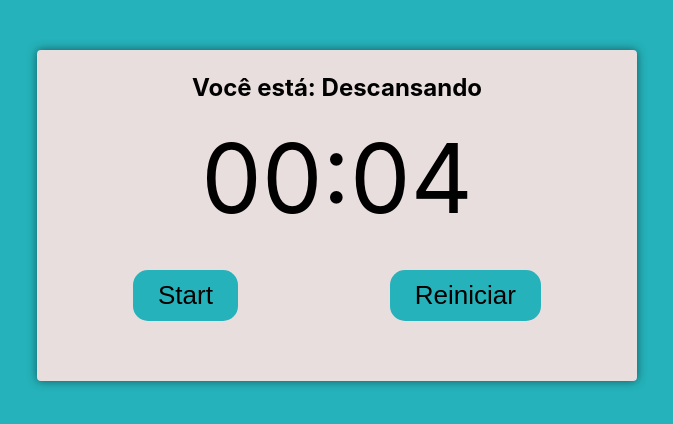
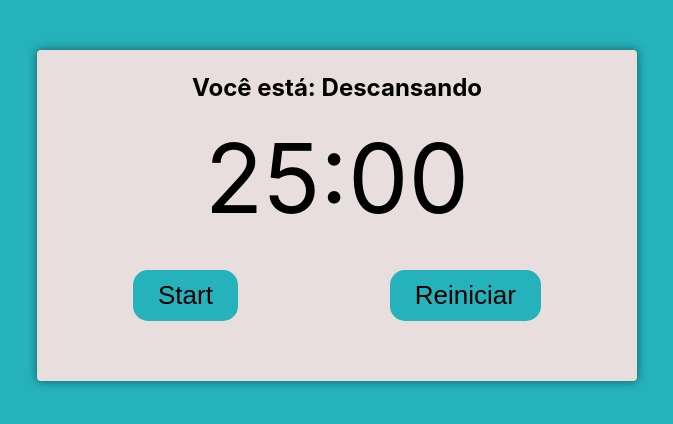
Before and after one commit to pvborgesz/pomodoro-typescript, a React (Vite) app: page / in a window 1280 px wide. Shown: the top 424 px of the page, without its empty margins (303-976 px from the left). Built offline with nearby package versions, Linux system fonts and the light colour scheme.

Commit message:
Alteração tempo pomodoro

```diff
--- a/src/App.tsx
+++ b/src/App.tsx
@@ -7,7 +7,7 @@ function App() : JSX.Element {
 
   return (
     <div className="container">
-      <PomodoroTimer pomodoroTime={4} longRestTime={900} shortRestTime={300} cycles={4} status={'Descansando'}/>
+      <PomodoroTimer pomodoroTime={1500} longRestTime={900} shortRestTime={300} cycles={4} status={'Descansando'}/>
     </div>
   )
 }
```
